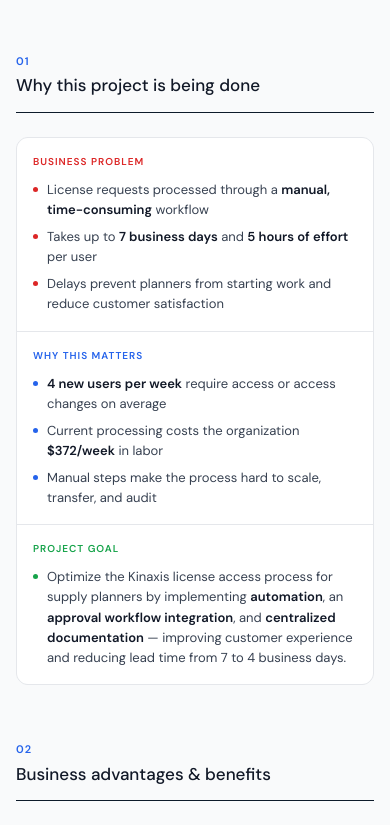
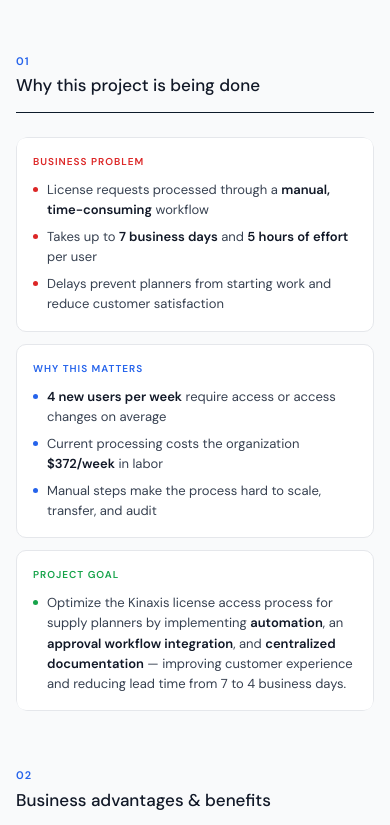
Before and after one commit to dinarazhorabek/kinaxis_project_site, a plain HTML site: page index.html in a window 390 px wide. Shown: the part 962-1787 px from the top of the page. Drawn offline with Linux system fonts and the light colour scheme.

Commit message:
updates on design

```diff
--- a/index.html
+++ b/index.html
@@ -124,7 +124,8 @@
     .progress-note b{color:var(--accent);}
 
     /* ── CARDS ── */
-    .card-grid-2{display:grid;grid-template-columns:1fr 1fr;gap:1px;background:var(--border);border-radius:12px;overflow:hidden;border:1px solid var(--border);}
+    .card-grid-2{display:grid;grid-template-columns:1fr 1fr;gap:1px;background:var(--border);border-radius:12px;overflow:hidden;border:1px solid var(--border);min-width:0;}
+    .card-grid-2 > *{min-width:0;}
     .card-grid-3{display:grid;grid-template-columns:repeat(3,1fr);gap:1rem;}
     .card{background:var(--white);padding:1.5rem;}
     .card.span2{grid-column:span 2;}
@@ -156,7 +157,8 @@
     .benefit-role{font-size:11px;color:var(--text-xs);margin-bottom:10px;}
 
     /* ── COST TABLE ── */
-    .cost-table{width:100%;border-collapse:collapse;font-size:13px;margin-top:1rem;}
+    .cost-table-wrap{overflow-x:auto;-webkit-overflow-scrolling:touch;margin-top:1rem;}
+    .cost-table{width:100%;border-collapse:collapse;font-size:13px;min-width:420px;}
     .cost-table th{text-align:left;font-size:10px;font-weight:600;letter-spacing:0.07em;text-transform:uppercase;color:var(--text-xs);padding:8px 12px;border-bottom:1px solid var(--border);}
     .cost-table td{padding:10px 12px;border-bottom:1px solid var(--border);color:var(--text-mid);}
     .cost-table tr:last-child td{border-bottom:none;font-weight:600;color:var(--text);background:var(--surface);}
@@ -233,7 +235,8 @@
       .hero-stats{flex-direction:column;gap:0;}
       .hero-stat{flex:none;width:100%;border-right:none;border-bottom:1px solid rgba(255,255,255,0.12);padding:1rem 0;margin-right:0;padding-right:0;}
       .hero-stat:last-child{border-bottom:none;}
-      .card-grid-2{grid-template-columns:1fr;}
+      .card-grid-2{grid-template-columns:1fr;background:transparent;gap:0.75rem;border:none;border-radius:0;}
+      .card-grid-2 .card{border:1px solid var(--border);border-radius:10px;}
       .card.span2{grid-column:span 1;}
       .card-grid-3{grid-template-columns:1fr;}
       .flow-grid{grid-template-columns:1fr;gap:1.25rem;}
@@ -401,6 +404,7 @@
       </div>
       <div class="card span2">
         <div class="card-label cl-soft">Total savings for the company — cost per user</div>
+        <div class="cost-table-wrap">
         <table class="cost-table">
           <thead>
             <tr><th>Cost area</th><th>Cost center</th><th>Current cost</th><th>Future cost</th><th>Savings</th></tr>
@@ -411,6 +415,7 @@
             <tr><td>Total cost per user</td><td>Diamond Pharmaceuticals</td><td>$2,951</td><td>$1,701</td><td><span class="save-tag">42%</span></td></tr>
           </tbody>
         </table>
+        </div>
       </div>
     </div>
   </div>
```
